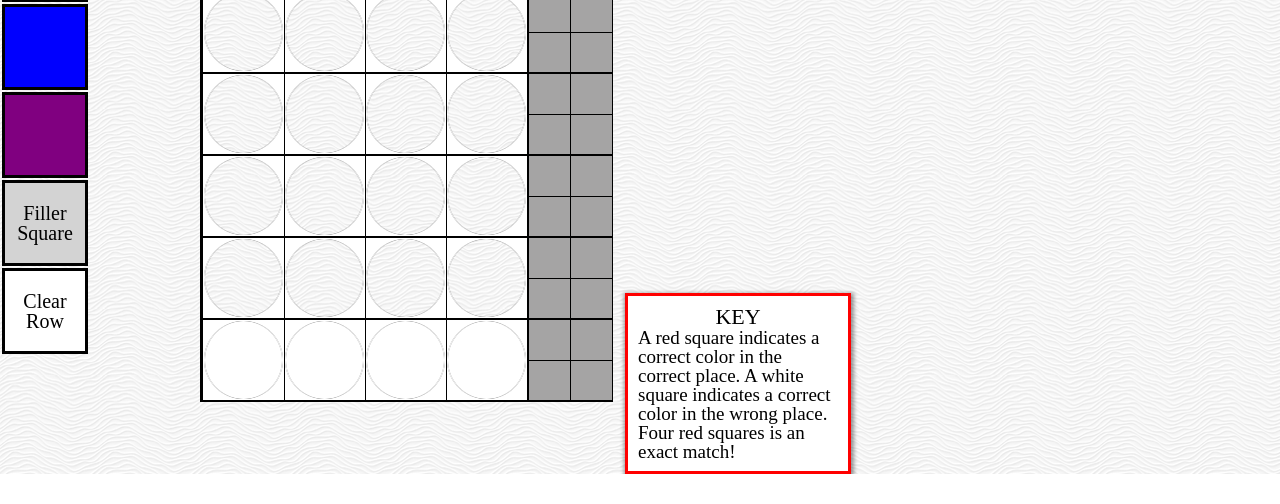
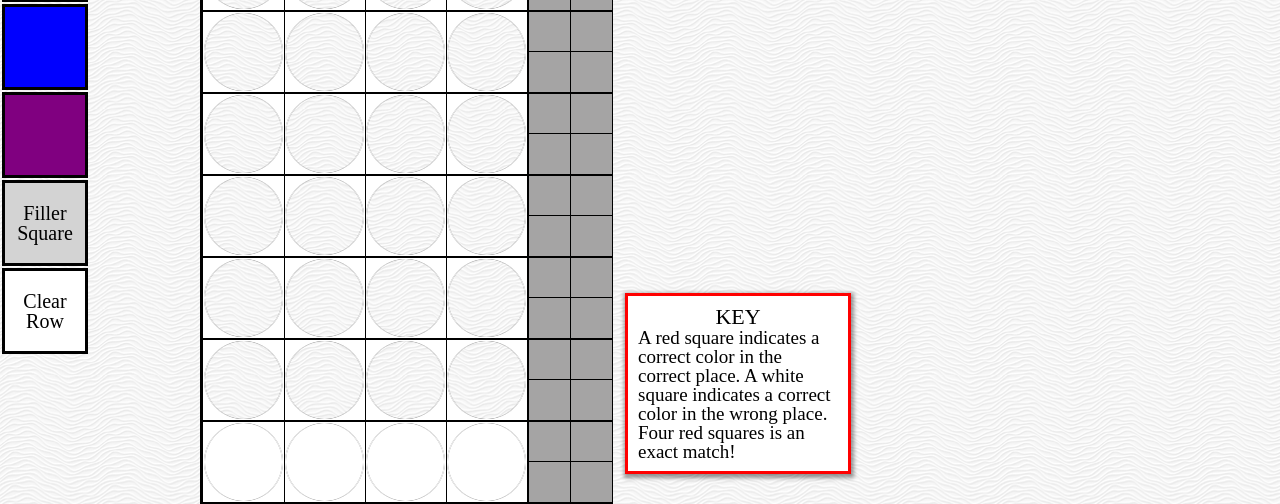
Before and after one commit to wabbot24/CodeBreak, a plain HTML site: page index.html in a window 1280 px wide. Shown: the part 358-862 px from the top of the page. Before the commit the page ends 832 px from the top, so only its background shows below. Drawn offline with nearby package versions, Linux system fonts and the light colour scheme.

Commit message:
fixed moving board

```diff
--- a/assets/css/style.css
+++ b/assets/css/style.css
@@ -87,7 +87,7 @@ td {
 }
 table {
     position: absolute;
-    bottom: 40px;
+    top: 40px;
     left: 200px;
 }
 #feedback {
```
